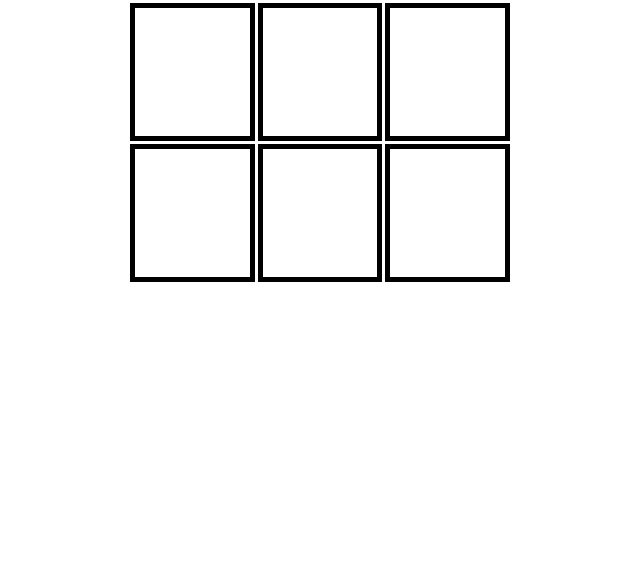
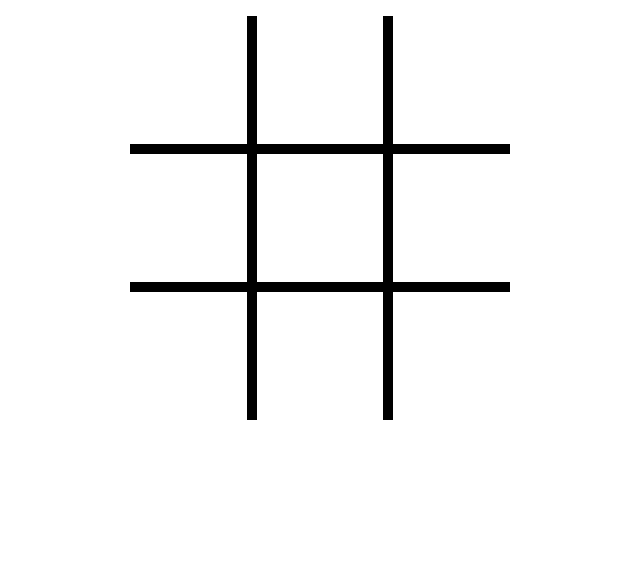
Before and after one commit to fredeskrubba/Tic-Tac-Toe---Javascript, a plain HTML site: page Tic-tac-toe/index.html in a window 1280 px wide. Shown: the part 227-800 px from the top of the page, without its empty margins (320-960 px from the left). Drawn offline with Linux system fonts and the light colour scheme.

Commit message:
Add files via upload

```diff
--- a/Tic-tac-toe/assets/scss/style.scss
+++ b/Tic-tac-toe/assets/scss/style.scss
@@ -7,6 +7,7 @@ body{
     font-family: 'Varela Round', sans-serif;
     h1{
         flex-basis: 100%;
+        font-size: 5rem;
     }
 }
 
@@ -14,11 +15,10 @@ body{
     display: grid;
     width: 30%;
     grid-template-columns: 1fr 1fr 1fr;
-    gap: 0.2rem;
+    margin-top: 2rem;
     .tic-option{
         padding: 3rem;
         height: 2rem;
-        border: black solid 5px;
         font-size: 3.3rem;
         font-weight: 700;
         display: flex;
@@ -27,6 +27,21 @@ body{
         &:hover{
             cursor: pointer;
         }
+    }
+    #field-1, #field-4, #field-7{
+        border-right: 10px solid black;
+        border-bottom: 10px solid black;
+    }
+    #field-2, #field-5, #field-8{
+        border-bottom: 10px solid black;
+    }
+    #field-3, #field-6, #field-9{
+        border-left: 10px solid black;
+        border-bottom: 10px solid black;
+    }
+    #field-7, #field-8, #field-9{
+        border-bottom: none;
+
     }
 }
 
```
Also changed, not shown: Tic-tac-toe/assets/scss/style.css, 1 other file.
